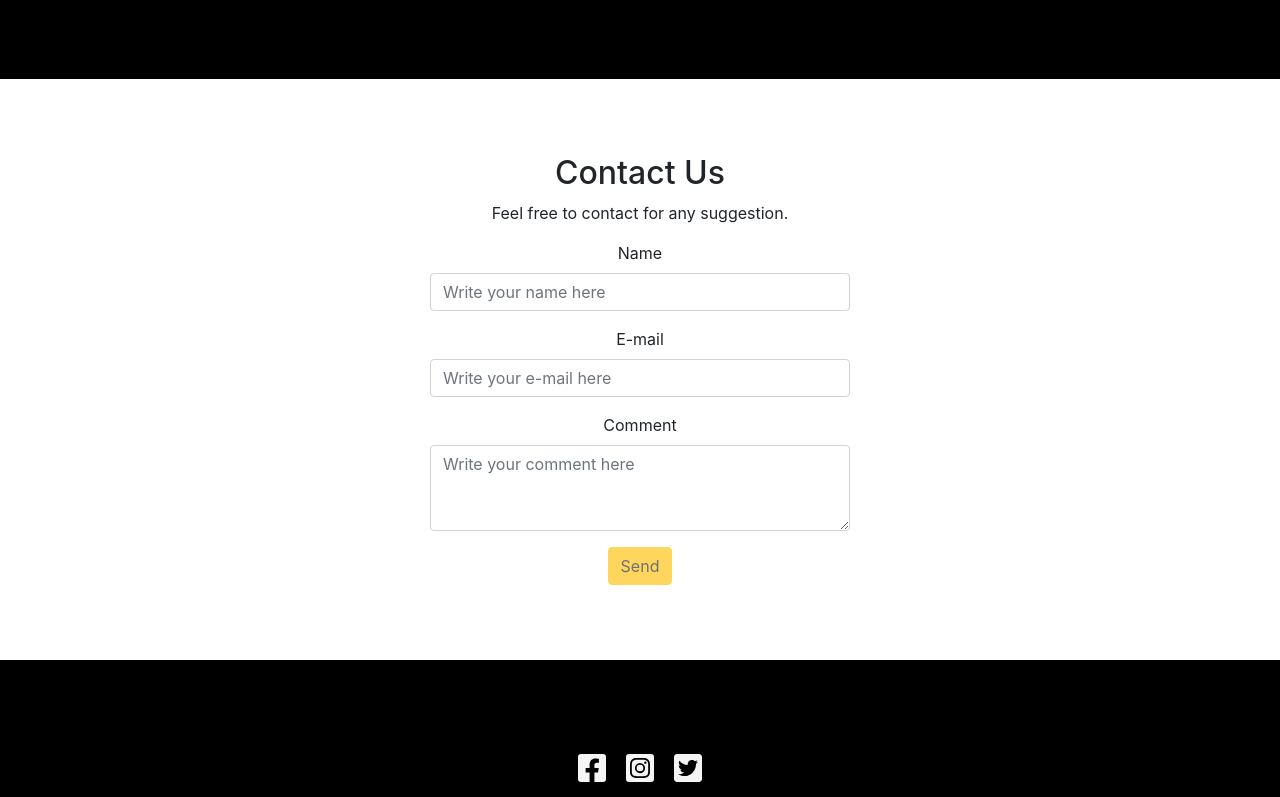
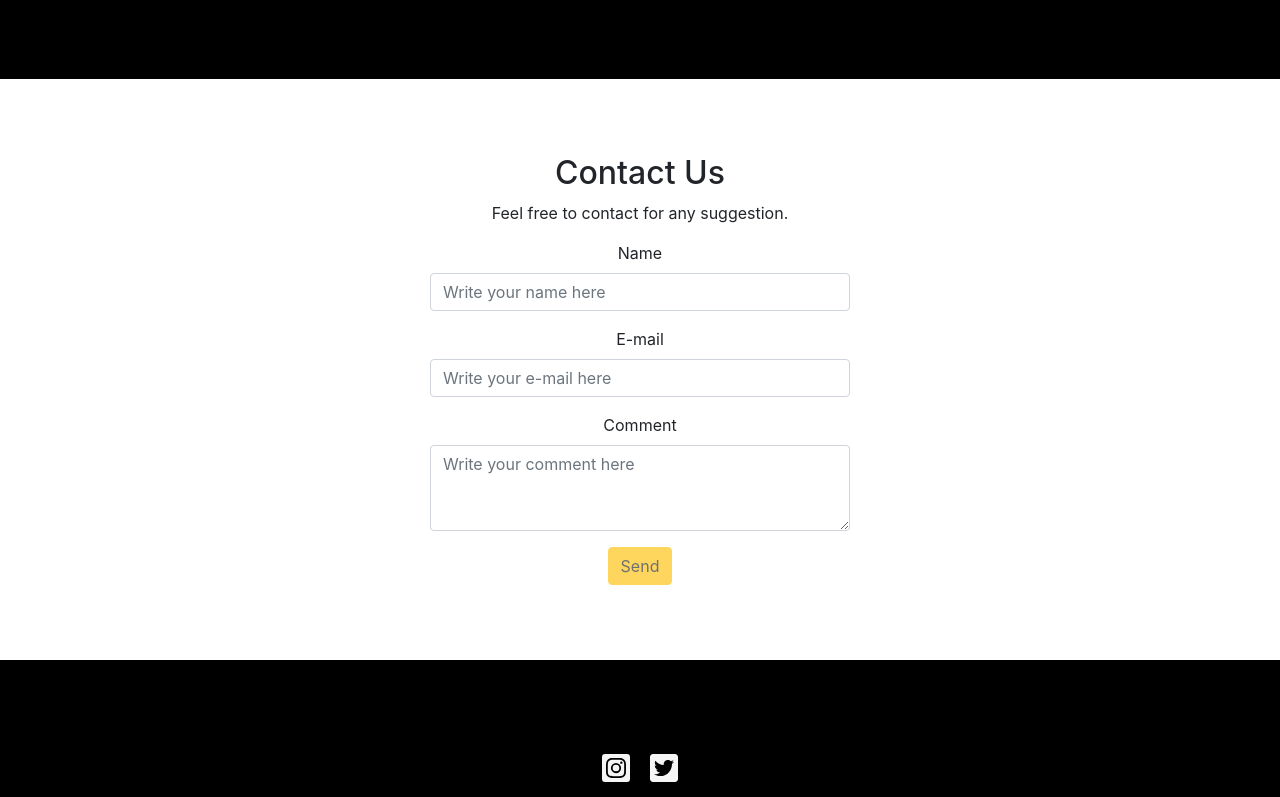
Before and after one commit to adanane/tlrco-react, a React (Create React App) app: page / in a window 1280 px wide. Shown: the part 2000-2797 px from the top of the page. Built offline with nearby package versions, Linux system fonts and the light colour scheme; the HTML template or start-up script is replaced by a standard one.

Commit message:
v0.4.3
Left comments for deployment

```diff
--- a/src/components/Contact/Contact.js
+++ b/src/components/Contact/Contact.js
@@ -12,6 +12,7 @@ const schema = yup.object({
   comment: yup.string().required().min(25),
 });
 
+// Check out emailjs.com to see how to fill the service id, template id and user id
 function sendEmail() {
   emailjs
     .sendForm(
@@ -126,7 +127,7 @@ const Contact = () => (
   </section>
 );
 
-Contact.propTypes = {};
+Contact.propTypes = { PropTypes };
 
 Contact.defaultProps = {};
 
--- a/src/components/Footer/Footer.js
+++ b/src/components/Footer/Footer.js
@@ -3,27 +3,34 @@ import PropTypes from "prop-types";
 import styles from "./Footer.module.scss";
 import { FontAwesomeIcon } from "@fortawesome/react-fontawesome";
 import {
-  faFacebookSquare,
   faInstagramSquare,
   faTwitterSquare,
 } from "@fortawesome/free-brands-svg-icons";
 
 const Footer = () => (
   <footer className={styles.Footer} data-testid="Footer" fluid id="footer">
-    <div>
-      <FontAwesomeIcon icon={faFacebookSquare} />
-    </div>
-    <div>
+    <button
+      onClick={(e) => {
+        e.preventDefault();
+        window.open("https://instagram.com/", "_blank");
+      }}
+    >
       <FontAwesomeIcon icon={faInstagramSquare} />
-    </div>
-    <div>
+    </button>
+    <button
+      onClick={(e) => {
+        e.preventDefault();
+        window.open("https://twitter.com/", "_blank");
+      }}
+    >
       <FontAwesomeIcon icon={faTwitterSquare} />
-    </div>
+    </button>
     <p>&copy; TLRCO MMXXI</p>
   </footer>
 );
+// Make sure links are updated
 
-Footer.propTypes = {};
+Footer.propTypes = { PropTypes };
 
 Footer.defaultProps = {};
 
--- a/src/components/Footer/Footer.module.scss
+++ b/src/components/Footer/Footer.module.scss
@@ -1,11 +1,16 @@
 .Footer {
   background-color: black;
   padding: 75px 0;
-    div {
+  button {
+    background: none;
+    border: none;
     color: whitesmoke;
+    cursor: pointer;
     display: inline-block;
     font-size: xx-large;
     margin: 10px;
+    outline: inherit;
+    padding: 0;
     &:hover {
       color: gold;
     }
--- a/src/components/Menu/Menu.js
+++ b/src/components/Menu/Menu.js
@@ -11,7 +11,7 @@ const Menu = () => (
     className={styles.Menu}
     collapseOnSelect
     data-testid="Menu"
-    expand="lg"
+    expand="md"
     fixed="top"
     id="menu"
     variant="dark"
@@ -36,7 +36,7 @@ const Menu = () => (
   </Navbar>
 );
 
-Menu.propTypes = {};
+Menu.propTypes = { PropTypes };
 
 Menu.defaultProps = {};
 
```
Also changed, not shown: src/components/About/About.js (+11 -5 lines), src/components/Home/Home.js (+12 -6 lines), src/components/Manifesto/Manifesto.js (+11 -5 lines), 1 other file (tests, documents, lock files or other folders). Lines whose indentation alone changed are shown as unchanged.
